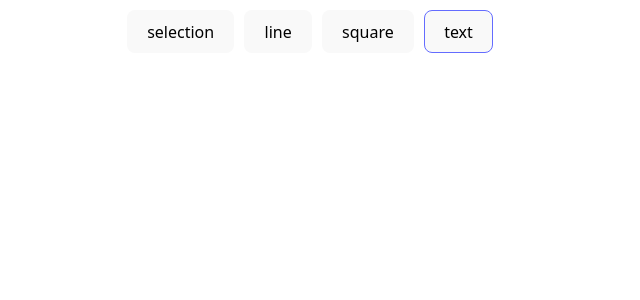
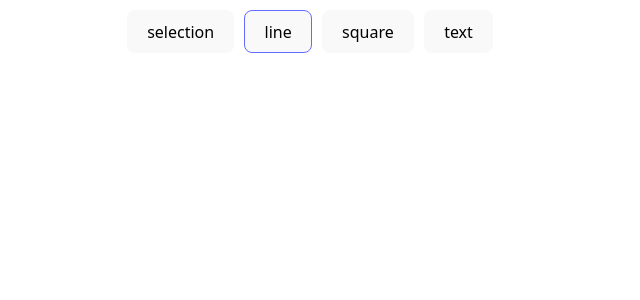
Before and after one commit to marked42/my-react-app, a React (Vite) app: page / in a window 1280 px wide. Shown: the top 300 px of the page, without its empty margins (330-970 px from the left). Built offline with nearby package versions, Linux system fonts and the light colour scheme.

Commit message:
refactor: remove unused dependency

```diff
--- a/src/App.tsx
+++ b/src/App.tsx
@@ -15,7 +15,7 @@ import { DragHandle, getCursorForHandle } from './DragHandle';
 import { copyResizeElement } from './Resize';
 
 export default function App() {
-  const [currentTool, setCurrentTool] = useState(Tool.Text);
+  const [currentTool, setCurrentTool] = useState(Tool.Line);
   const canvasRef = useRef<HTMLCanvasElement>(null);
   const graph = useRef(new Graph())
 
@@ -135,7 +135,7 @@ export default function App() {
     return () => {
       unsubscribe();
     }
-  }, [currentTool])
+  }, [])
 
   const handleMouseDown: MouseEventHandler = (e) => {
     if (currentTool === Tool.Selection) {
```
